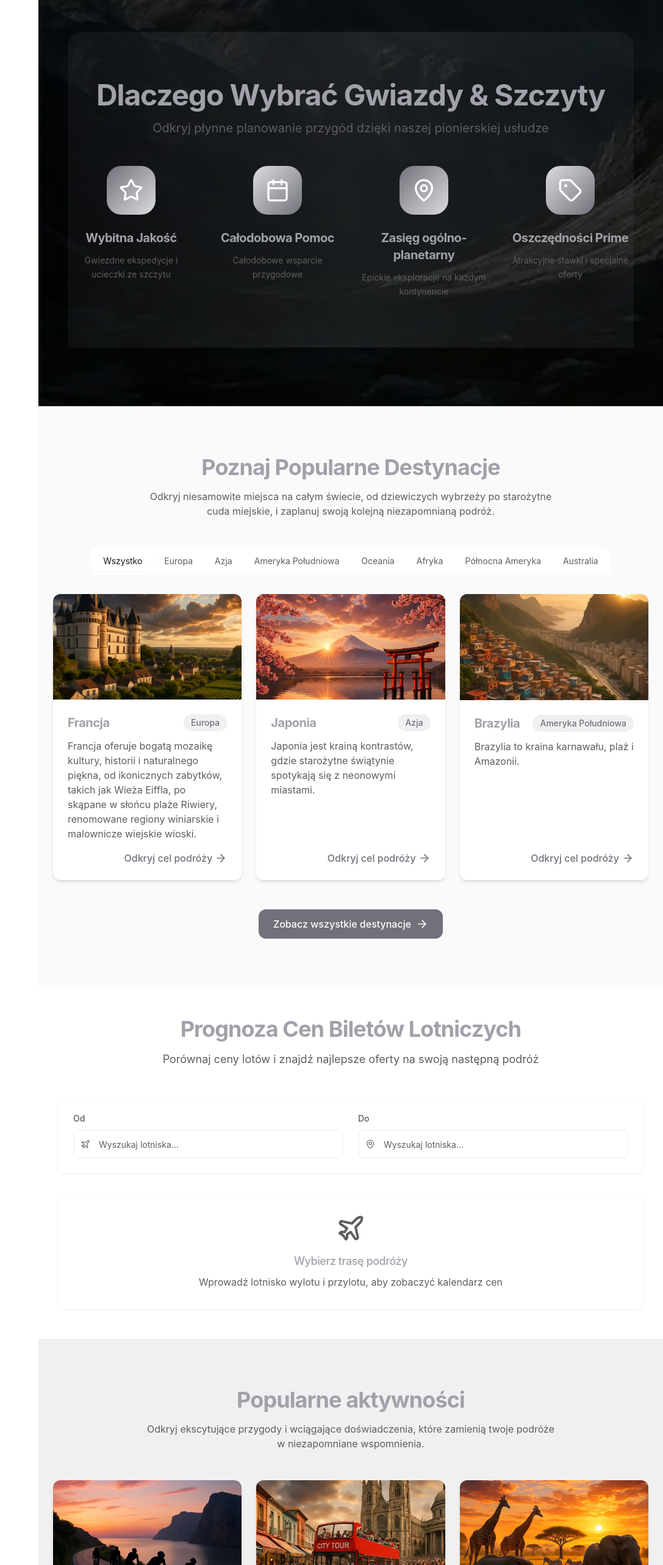
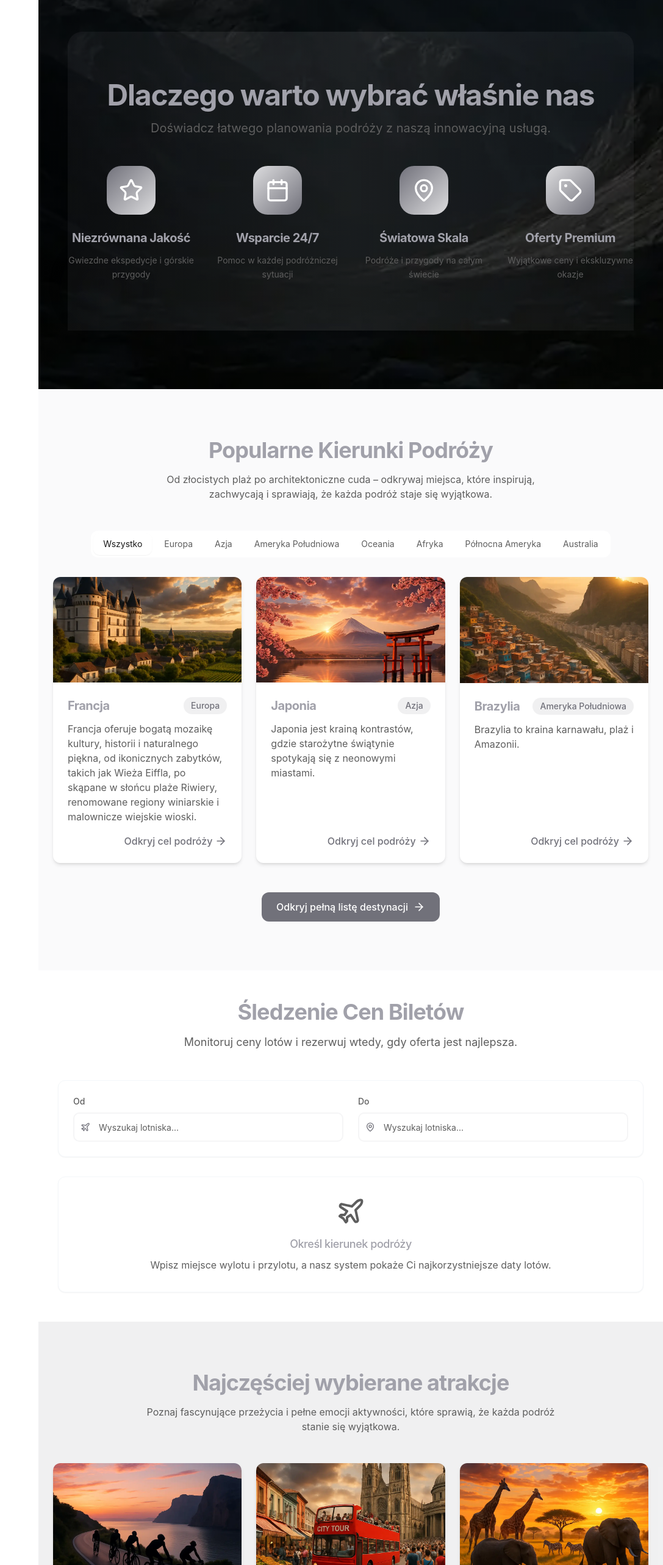
Before and after one commit to ts-mykyta/SAS, a Vue app: page / in a window 1280 px wide. Shown: the part 1660-4226 px from the top of the page at 61% size, without its empty margins (193-1280 px from the left). Built offline with nearby package versions, Linux system fonts and the light colour scheme.

Commit message:
content: update home page and footer

```diff
--- a/src/components/AppActivities.vue
+++ b/src/components/AppActivities.vue
@@ -148,7 +148,7 @@ const props = defineProps({
       </div>
       <div class="text-center mt-12">
         <a class="inline-flex items-center px-6 py-3 bg-primary text-white font-semibold rounded-lg hover:bg-primary/90 transition-colors" href="/pl-PL/activities" data-discover="true">
-          Pokaż Wszystkie Aktywności
+           Zobacz Pełną Listę Aktywności
           <svg xmlns="http://www.w3.org/2000/svg" width="24" height="24" viewBox="0 0 24 24" fill="none" stroke="currentColor" stroke-width="2" stroke-linecap="round" stroke-linejoin="round" class="lucide lucide-arrow-right w-5 h-5 ml-2" aria-hidden="true">
             <path d="M5 12h14"></path>
             <path d="m12 5 7 7-7 7"></path>
--- a/src/components/AppDestinations.vue
+++ b/src/components/AppDestinations.vue
@@ -56,11 +56,10 @@ function tagBtnClass(tag) {
       <div class="container">
         <div class="text-center mb-12">
           <h2 class="text-3xl md:text-4xl font-bold mb-4 text-gray-900 dark:text-white">
-            Poznaj Popularne Destynacje
+            Popularne Kierunki Podróży
           </h2>
           <p class="text-gray-600 dark:text-gray-300 max-w-2xl mx-auto mb-6">
-            Odkryj niesamowite miejsca na całym świecie, od dziewiczych wybrzeży po starożytne cuda miejskie,
-            i zaplanuj swoją kolejną niezapomnianą podróż.
+            Od złocistych plaż po architektoniczne cuda – odkrywaj miejsca, które inspirują, zachwycają i sprawiają, że każda podróż staje się wyjątkowa.
           </p>
         </div>
 
@@ -135,7 +134,7 @@ function tagBtnClass(tag) {
 
         <div v-if="props?.isBtnShow" class="text-center mt-12">
           <a class="inline-flex items-center px-6 py-3 bg-primary text-white font-medium rounded-lg hover:bg-primary/90 transition-colors duration-200" href="/pl-PL/destinations" data-discover="true">
-            Zobacz wszystkie destynacje
+            Odkryj pełną listę destynacji
             <svg xmlns="http://www.w3.org/2000/svg" width="24" height="24" viewBox="0 0 24 24" fill="none" stroke="currentColor" stroke-width="2" stroke-linecap="round" stroke-linejoin="round" class="lucide lucide-arrow-right w-5 h-5 ml-2" aria-hidden="true">
               <path d="M5 12h14"></path>
               <path d="m12 5 7 7-7 7"></path>
--- a/src/components/AppFooter.vue
+++ b/src/components/AppFooter.vue
@@ -27,8 +27,7 @@
               <span class="text-xl font-bold text-theme-primary">MYTRIPSPOLAND</span>
             </div>
             <p class="text-muted-foreground text-sm leading-relaxed">
-              Twój niezawodny towarzysz w niezwykłych podróżach. Starannie wybieramy najlepsze
-              destynacje i wciągające przygody, aby pomóc Ci stworzyć wspomnienia na całe życie.
+              Z nami każda podróż staje się wyjątkowa. Wybieramy tylko najlepsze miejsca i atrakcje, aby zapewnić Ci wspomnienia, które pozostaną z Tobą na zawsze.
             </p>
           </div>
           <div>
@@ -179,7 +178,7 @@
         ></div>
         <div class="flex flex-col sm:flex-row justify-between items-center gap-4">
           <p class="text-xs text-muted-foreground text-center sm:text-left">
-            © 2025 StarsAndSummits. Wszelkie prawa zastrzeżone.
+            © 2025 MyTripsPoland. Wszelkie prawa zastrzeżone.
           </p>
           <div class="flex items-center gap-4 text-xs text-muted-foreground">
             <span class="flex items-center gap-1">
--- a/src/components/AppPriceCalendar.vue
+++ b/src/components/AppPriceCalendar.vue
@@ -281,12 +281,12 @@ const closeModal = () => {
           <h2
             class="text-xl sm:text-2xl lg:text-3xl xl:text-4xl font-bold text-foreground mb-2 sm:mb-3 lg:mb-4"
           >
-            Prognoza Cen Biletów Lotniczych
+           Śledzenie Cen Biletów
           </h2>
           <p
             class="text-sm sm:text-base lg:text-lg text-muted-foreground max-w-3xl mx-auto leading-relaxed px-2"
           >
-            Porównaj ceny lotów i znajdź najlepsze oferty na swoją następną podróż
+           Monitoruj ceny lotów i rezerwuj wtedy, gdy oferta jest najlepsza.
           </p>
         </div>
         <div class="bg-card border rounded-xl p-3 sm:p-4 lg:p-6 mb-4 sm:mb-6 lg:mb-8 shadow-sm">
@@ -576,8 +576,8 @@ const closeModal = () => {
                 d="M17.8 19.2 16 11l3.5-3.5C21 6 21.5 4 21 3c-1-.5-3 0-4.5 1.5L13 8 4.8 6.2c-.5-.1-.9.1-1.1.5l-.3.5c-.2.5-.1 1 .3 1.3L9 12l-2 3H4l-1 1 3 2 2 3 1-1v-3l3-2 3.5 5.3c.3.4.8.5 1.3.3l.5-.2c.4-.3.6-.7.5-1.2z"
               ></path>
             </svg>
-            <h3 class="text-lg font-medium mb-2">Wybierz trasę podróży</h3>
-            <p>Wprowadź lotnisko wylotu i przylotu, aby zobaczyć kalendarz cen</p>
+            <h3 class="text-lg font-medium mb-2">Określ kierunek podróży</h3>
+            <p>Wpisz miejsce wylotu i przylotu, a nasz system pokaże Ci najkorzystniejsze daty lotów.</p>
           </div>
         </div>
       </div>
--- a/src/components/AppPromo.vue
+++ b/src/components/AppPromo.vue
@@ -149,10 +149,10 @@ const goToPriceCalendar = async () => {
           <div class="relative z-10 py-16 lg:py-20">
             <div class="text-center mb-12">
               <h2 class="text-4xl lg:text-5xl font-bold text-white mb-4">
-                Dlaczego Wybrać Gwiazdy &amp; Szczyty
+                Dlaczego warto wybrać właśnie nas
               </h2>
               <p class="text-xl text-gray-300 max-w-2xl mx-auto">
-                Odkryj płynne planowanie przygód dzięki naszej pionierskiej usłudze
+                Doświadcz łatwego planowania podróży z naszą innowacyjną usługą.
               </p>
             </div>
             <div class="grid grid-cols-1 md:grid-cols-2 lg:grid-cols-4 gap-8">
@@ -178,9 +178,9 @@ const goToPriceCalendar = async () => {
                     ></path>
                   </svg>
                 </div>
-                <h3 class="text-xl font-bold text-white mb-3">Wybitna Jakość</h3>
+                <h3 class="text-xl font-bold text-white mb-3">Niezrównana Jakość</h3>
                 <p class="text-gray-300 text-sm leading-relaxed">
-                  Gwiezdne ekspedycje i ucieczki ze szczytu
+                  Gwiezdne ekspedycje i górskie przygody
                 </p>
               </div>
               <div class="text-center group">
@@ -206,8 +206,8 @@ const goToPriceCalendar = async () => {
                     <path d="M3 10h18"></path>
                   </svg>
                 </div>
-                <h3 class="text-xl font-bold text-white mb-3">Całodobowa Pomoc</h3>
-                <p class="text-gray-300 text-sm leading-relaxed">Całodobowe wsparcie przygodowe</p>
+                <h3 class="text-xl font-bold text-white mb-3">Wsparcie 24/7</h3>
+                <p class="text-gray-300 text-sm leading-relaxed">Pomoc w każdej podróżniczej sytuacji</p>
               </div>
               <div class="text-center group">
                 <div
@@ -232,9 +232,9 @@ const goToPriceCalendar = async () => {
                     <circle cx="12" cy="10" r="3"></circle>
                   </svg>
                 </div>
-                <h3 class="text-xl font-bold text-white mb-3">Zasięg ogólno-planetarny</h3>
+                <h3 class="text-xl font-bold text-white mb-3">Światowa Skala</h3>
                 <p class="text-gray-300 text-sm leading-relaxed">
-                  Epickie eksploracje na każdym kontynencie
+                  Podróże i przygody na całym świecie
                 </p>
               </div>
               <div class="text-center group">
@@ -260,9 +260,9 @@ const goToPriceCalendar = async () => {
                     <circle cx="7.5" cy="7.5" r=".5" fill="currentColor"></circle>
                   </svg>
                 </div>
-                <h3 class="text-xl font-bold text-white mb-3">Oszczędności Prime</h3>
+                <h3 class="text-xl font-bold text-white mb-3">Oferty Premium</h3>
                 <p class="text-gray-300 text-sm leading-relaxed">
-                  Atrakcyjne stawki i specjalne oferty
+                  Wyjątkowe ceny i ekskluzywne okazje
                 </p>
               </div>
             </div>
--- a/src/views/HomeView.vue
+++ b/src/views/HomeView.vue
@@ -31,8 +31,8 @@ import AppPriceCalendar from '@/components/AppPriceCalendar.vue'
 
         <!-- Services -->
         <AppActivities
-          title="Popularne aktywności"
-          subtitle="Odkryj ekscytujące przygody i wciągające doświadczenia, które zamienią twoje podróże w niezapomniane wspomnienia."
+          title="Najczęściej wybierane atrakcje"
+          subtitle="Poznaj fascynujące przeżycia i pełne emocji aktywności, które sprawią, że każda podróż stanie się wyjątkowa."
         />
       </main>
 
```
